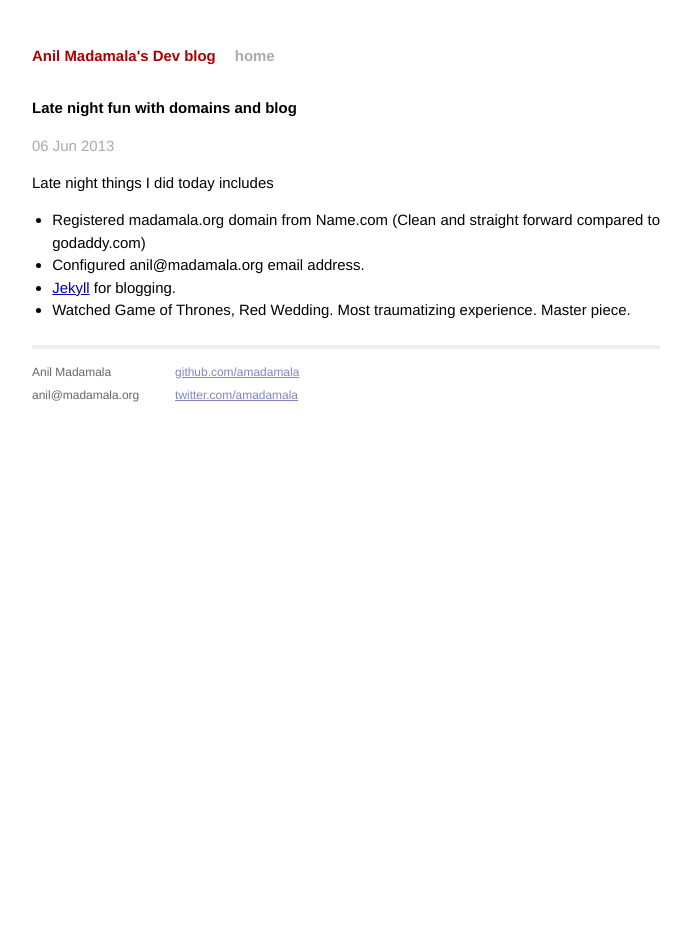
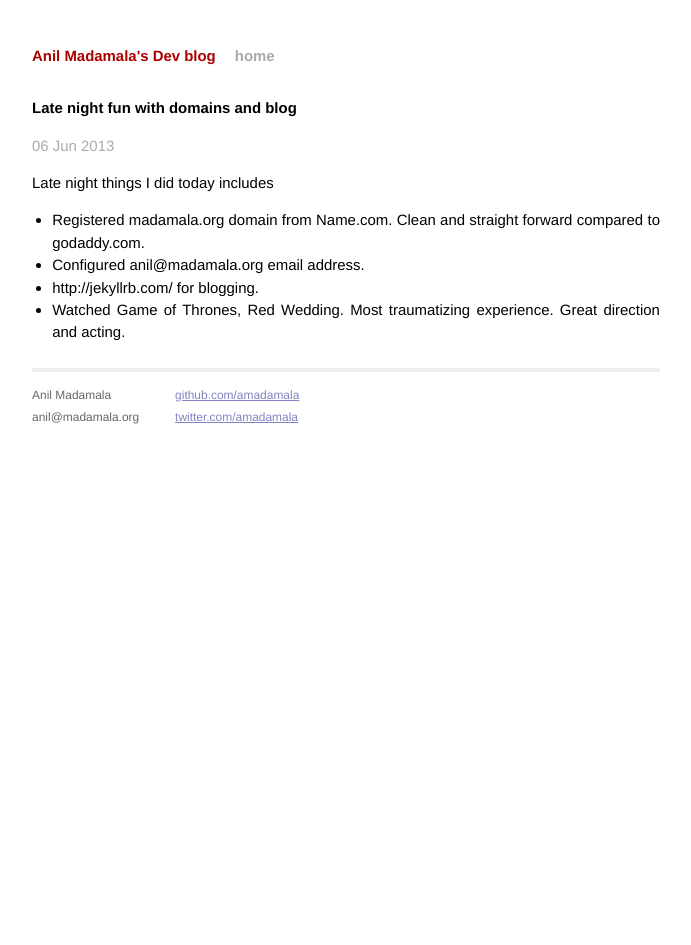
Before and after one commit to petecummings/amadamala-petesway, a Jekyll site: the page built from _posts/2013-06-06-Late-night-fun-with-domains-and-Jekyll.markdown, in a window 1280 px wide. Shown: the whole page, without its empty margins (294-985 px from the left). Built offline with Jekyll 4.4.1, drawn with Linux system fonts in a browser that asks for light colours.

Commit message:
tring to solve unknown bug. boo.

```diff
--- a/_posts/2013-06-06-Late-night-fun-with-domains-and-Jekyll.markdown
+++ b/_posts/2013-06-06-Late-night-fun-with-domains-and-Jekyll.markdown
@@ -8,7 +8,7 @@ categories: thoughts
 
 Late night things I did today includes
 
-- Registered madamala.org domain from Name.com (Clean and straight forward compared to godaddy.com)
+- Registered madamala.org domain from Name.com. Clean and straight forward compared to godaddy.com.
 - Configured anil@madamala.org email address.
-- [Jekyll](http://jekyllrb.com/) for blogging.
-- Watched Game of Thrones, Red Wedding. Most traumatizing experience. Master piece.
+- http://jekyllrb.com/ for blogging.
+- Watched Game of Thrones, Red Wedding. Most traumatizing experience. Great direction and acting.
```
